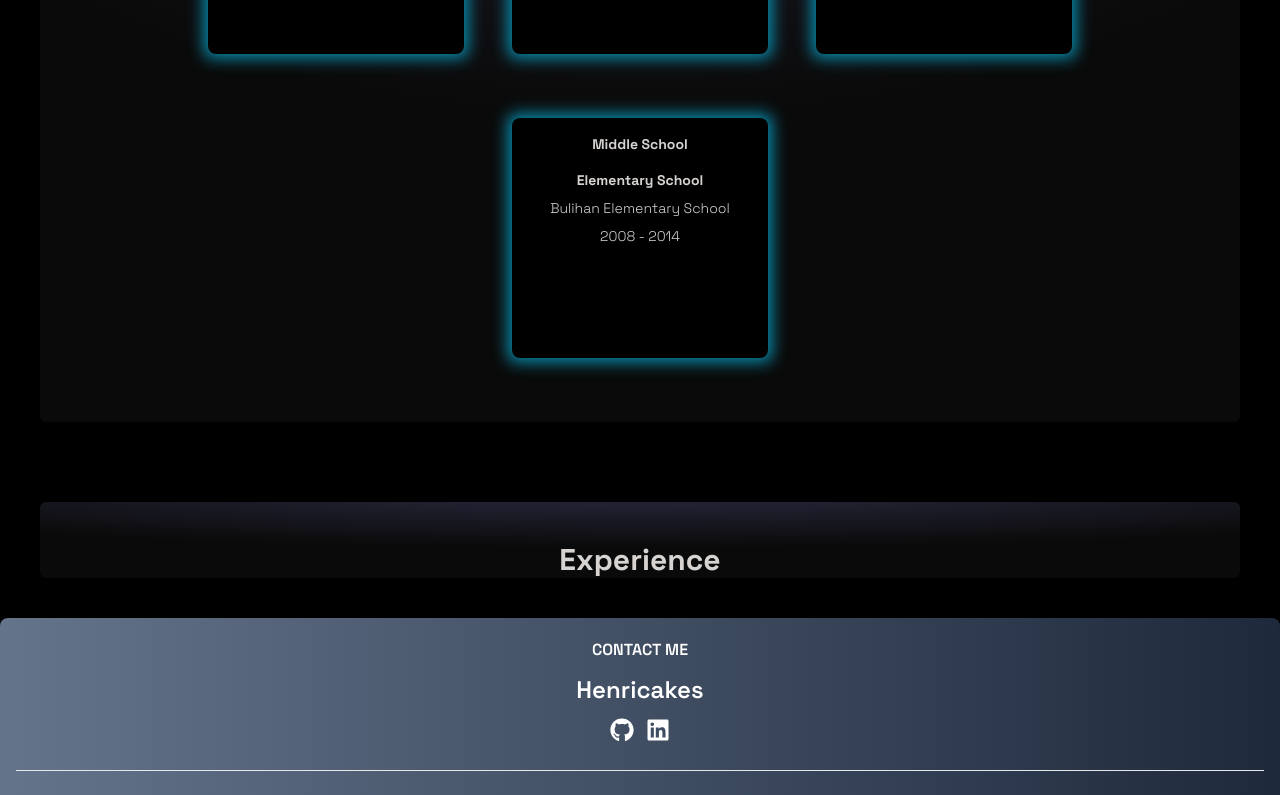
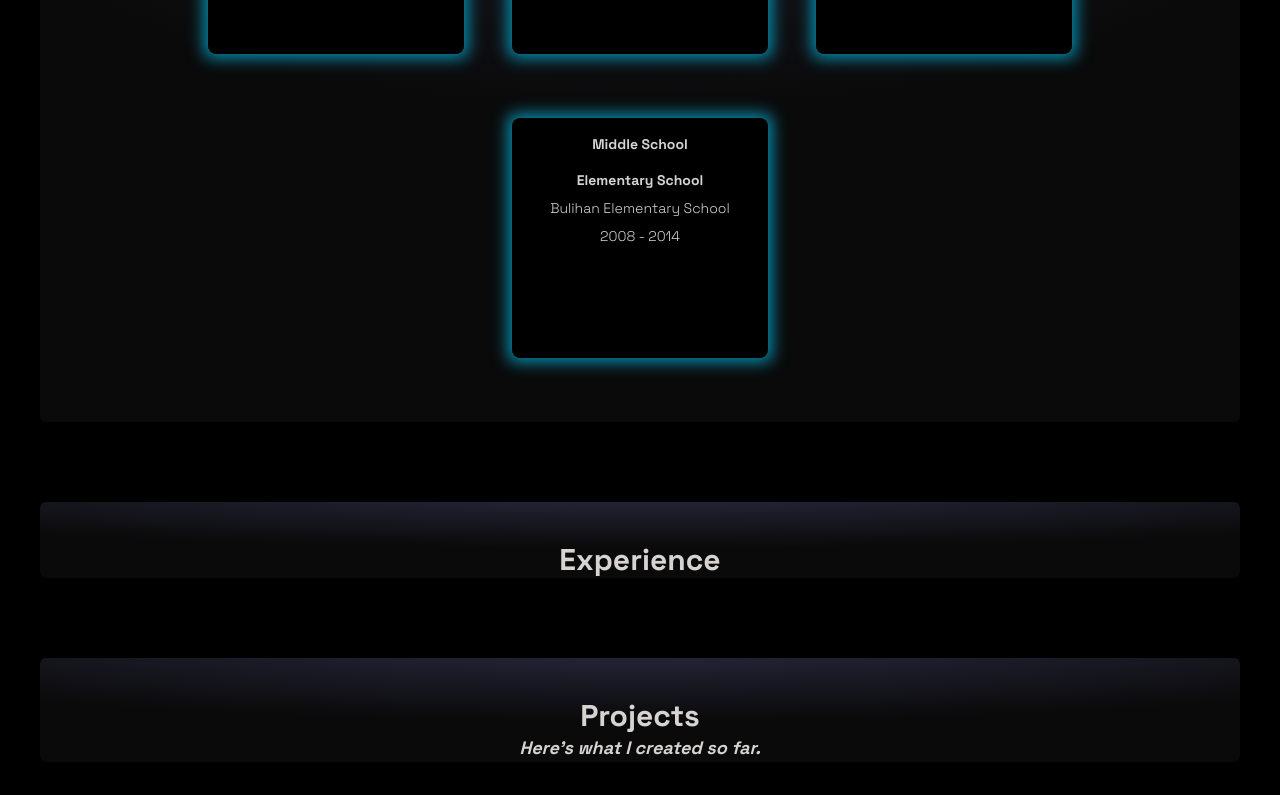
Before and after one commit to henricakes/portfolio, a React (Vite) app: page / in a window 1280 px wide. Shown: the part 2002-2797 px from the top of the page. Built offline with nearby package versions, Linux system fonts and the light colour scheme.

Commit message:
Added a Project section as well in the navbar for navigation

```diff
--- a/src/App.jsx
+++ b/src/App.jsx
@@ -5,6 +5,7 @@ import About from "./pages/About";
 import Skills from "./pages/Skills";
 import Education from "./pages/Education";
 import Experience from "./pages/Experience";
+import Projects from "./pages/Projects";
 import Footer from "./pages/Footer";
 const App = () => {
   return (
@@ -38,6 +39,9 @@ const App = () => {
       <div id="Experience">
         <Experience />
       </div>
+      <div id="Projects">
+        <Projects />
+      </div>
       {/* Footer */}
       <div id="Contact">
         <Footer />
--- a/src/constants/index.jsx
+++ b/src/constants/index.jsx
@@ -4,5 +4,6 @@ export const navItems = [
   { label: "Skills", href: "Skills" },
   { label: "Education", href: "Education" },
   { label: "Experience", href: "Experience" },
+  { label: "Projects", href: "Projects" },
   { label: "Contact", href: "Contact" },
 ];
--- a/src/assets/TAILWIND.svg
+++ b/src/pages/Projects.jsx
@@ -1,2 +1,15 @@
-<?xml version="1.0" encoding="utf-8"?><!-- Uploaded to: SVG Repo, www.svgrepo.com, Generator: SVG Repo Mixer Tools -->
-<svg width="800px" height="800px" viewBox="0 0 32 32" xmlns="http://www.w3.org/2000/svg"><title>file_type_tailwind</title><path d="M9,13.7q1.4-5.6,7-5.6c5.6,0,6.3,4.2,9.1,4.9q2.8.7,4.9-2.1-1.4,5.6-7,5.6c-5.6,0-6.3-4.2-9.1-4.9Q11.1,10.9,9,13.7ZM2,22.1q1.4-5.6,7-5.6c5.6,0,6.3,4.2,9.1,4.9q2.8.7,4.9-2.1-1.4,5.6-7,5.6c-5.6,0-6.3-4.2-9.1-4.9Q4.1,19.3,2,22.1Z" style="fill:#44a8b3"/></svg>
+const Projects = () => {
+  return (
+    <div className="flex justify-center w-90 m-10 bg-neutral-950 bg-[radial-gradient(ellipse_80%_80%_at_50%_-20%,rgba(120,119,198,0.3),rgba(255,255,255,0))] rounded-md">
+      {/* Contents */}
+      <div className="mt-10 font-bold text-3xl text-center sm:text-md text-wrap">
+        Projects
+        <div className="md:text-lg text-sm italic">
+          Here’s what I created so far.
+        </div>
+      </div>
+    </div>
+  );
+};
+
+export default Projects;
```
